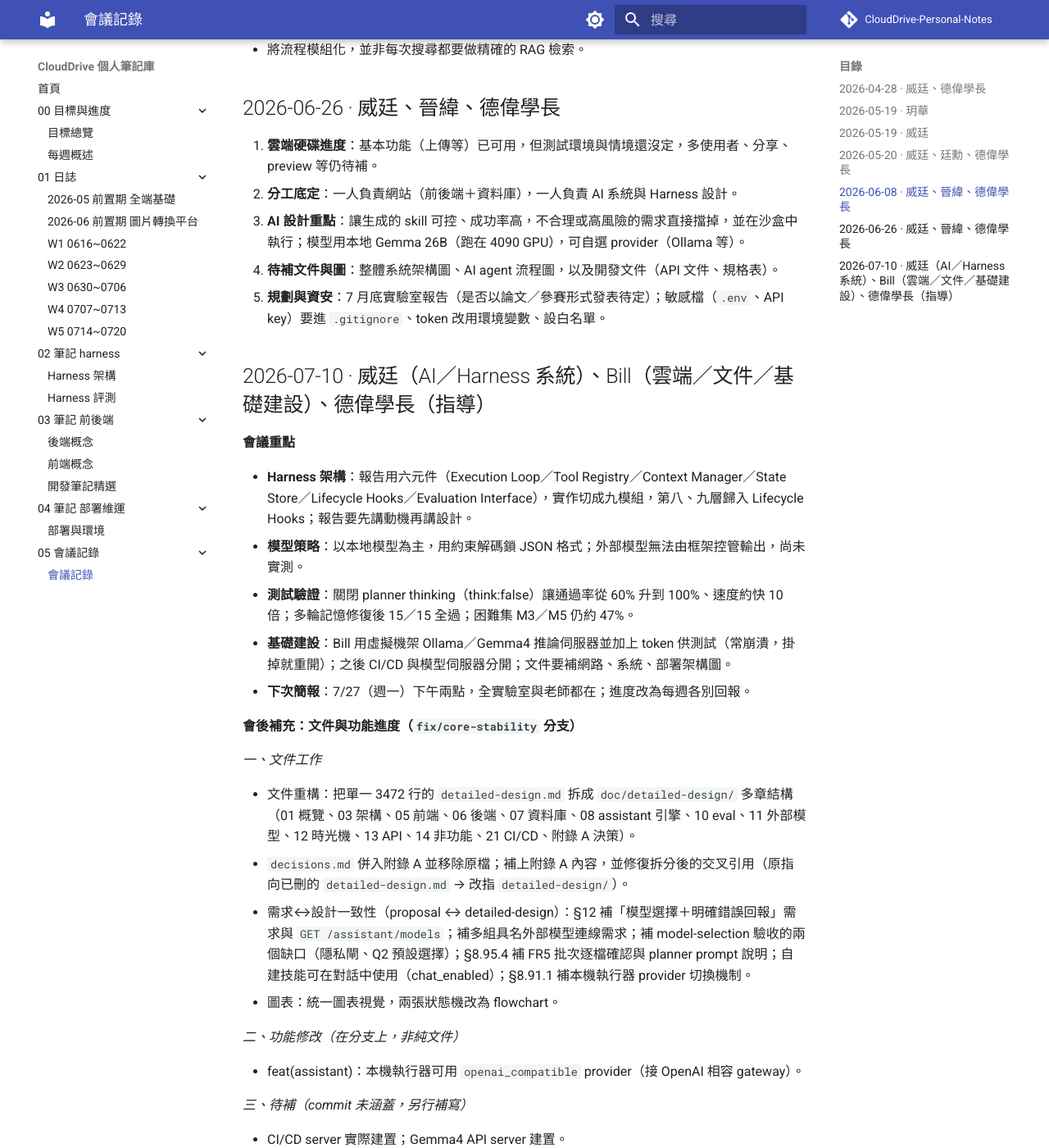
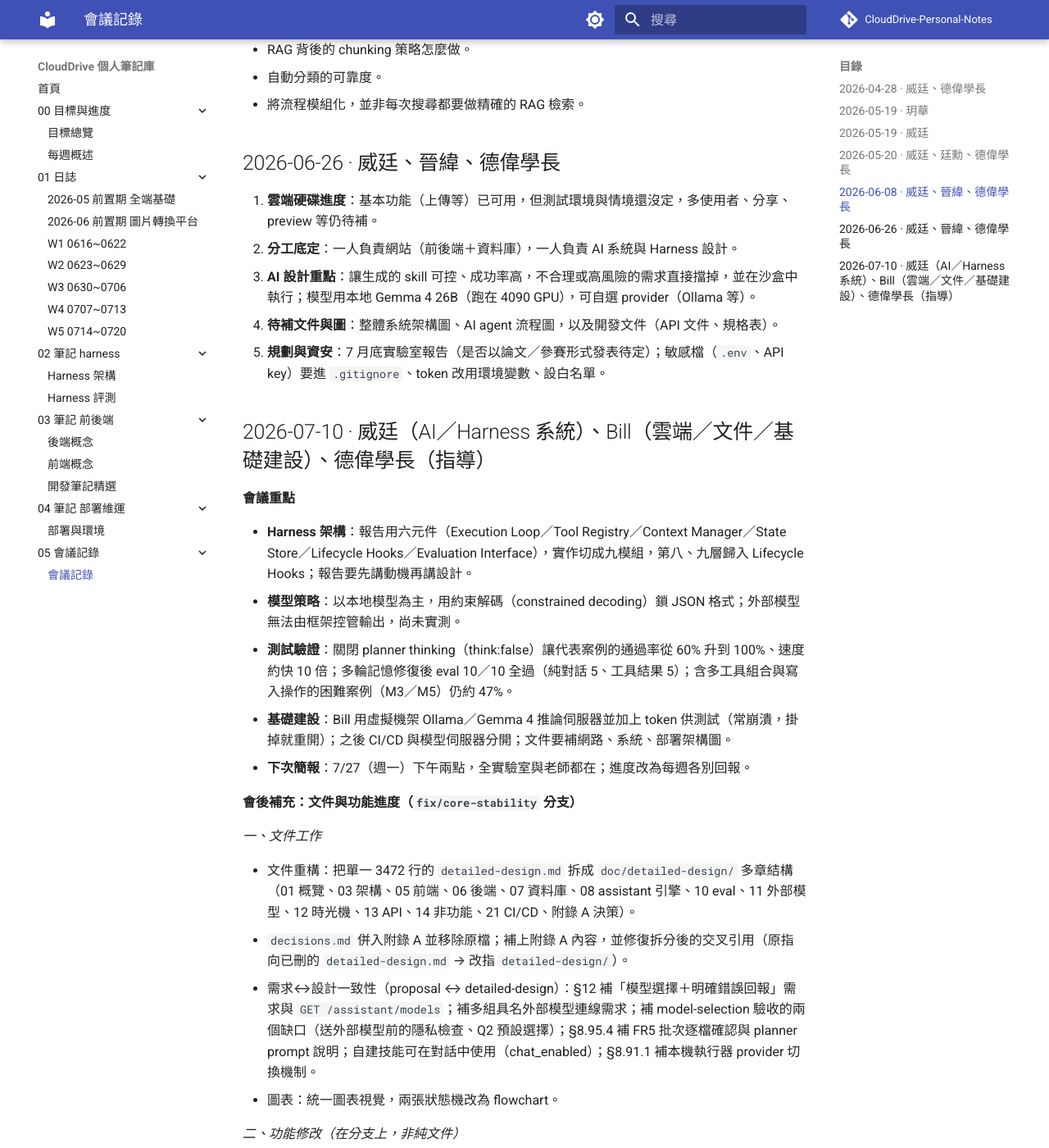
Before and after one commit to alfredshen01/CloudDrive-Personal-Notes, an MkDocs documentation site: the page built from docs/05-會議記錄/會議記錄.md, in a window 1280 px wide and 1400 px high, scrolled down 2775 px. Shown: the whole window at 82% size. Built offline with MkDocs 1.6.1 and Material for MkDocs 9.7.7, drawn with Linux system fonts in a browser that asks for light colours; comment, search, counter and statistics services are not loaded; some of the changed text lies outside the part shown.

Commit message:
docs: 校對 05 會議記錄——數字回源核對＋隱私檢查用詞全庫統一
會議記錄(新檔，兩輪批註):去進度評語、Harness/約束解碼加註、
Gemma 4 26B 補正、多輪記憶 10／10(回源 backend-assistant.md)、
M3／M5 補「多工具且含寫入的困難案例」、代表案例通過率條件、
Part II 標明個人研究題目。

同型預掃:「隱私閘/外送隱私檢查」自創詞全庫統一為「送外部模型
前的隱私檢查」(Harness架構含標題與圖標、index、W5)。
詞表補洞:Substitutions 收「隱私閘/外送隱私檢查」;note-style 規則 3 範例同步。

Co-Authored-By: Claude Opus 4.8 <noreply@anthropic.com>

```diff
--- a/docs/05-會議記錄/會議記錄.md
+++ b/docs/05-會議記錄/會議記錄.md
@@ -39,7 +39,7 @@
 3. **部署架構**：目前用 VPS（DigitalOcean Droplet）自行管理；若改用 PaaS（如 Render、Railway），各服務部署後透過 port 連接即可，管理相對簡單。
 4. **資安**：敏感檔案（`.env`、API key 等）應加入 `.gitignore`，避免上傳到 GitHub。
 5. **HTTPS**：網站上線前應把 HTTP 改為 HTTPS。
-6. **Harness 概念**：了解 Harness 在流程中的角色。
+6. **Harness 概念**：了解 Harness（承載並驅動 AI agent 執行、負責工具調度與流程控制的框架）在流程中的角色。
 7. **專案形式**：考慮以論文形式完成專案，與現有成品做比較分析（後續再議）。
 8. **學習方向**：重心放在部署穩定性、資安、架構等基礎建設的完善。
 9. **專案計畫書**：撰寫一份專案計畫書，規劃開發方向與目標。
@@ -57,6 +57,8 @@
 - 成本：需節制 API token 的用量。
 
 **Part II　LLM Wiki 問題（個人）**
+
+此為個人研究題目，與小組專題（Part I）分開。
 
 *一、摘要式知識庫的使用情境*
 
@@ -82,7 +84,7 @@
 
 1. **雲端硬碟進度**：基本功能（上傳等）已可用，但測試環境與情境還沒定，多使用者、分享、preview 等仍待補。
 2. **分工底定**：一人負責網站（前後端＋資料庫），一人負責 AI 系統與 Harness 設計。
-3. **AI 設計重點**：讓生成的 skill 可控、成功率高，不合理或高風險的需求直接擋掉，並在沙盒中執行；模型用本地 Gemma 26B（跑在 4090 GPU），可自選 provider（Ollama 等）。
+3. **AI 設計重點**：讓生成的 skill 可控、成功率高，不合理或高風險的需求直接擋掉，並在沙盒中執行；模型用本地 Gemma 4 26B（跑在 4090 GPU），可自選 provider（Ollama 等）。
 4. **待補文件與圖**：整體系統架構圖、AI agent 流程圖，以及開發文件（API 文件、規格表）。
 5. **規劃與資安**：7 月底實驗室報告（是否以論文／參賽形式發表待定）；敏感檔（`.env`、API key）要進 `.gitignore`、token 改用環境變數、設白名單。
 
@@ -91,9 +93,9 @@
 **會議重點**
 
 - **Harness 架構**：報告用六元件（Execution Loop／Tool Registry／Context Manager／State Store／Lifecycle Hooks／Evaluation Interface），實作切成九模組，第八、九層歸入 Lifecycle Hooks；報告要先講動機再講設計。
-- **模型策略**：以本地模型為主，用約束解碼鎖 JSON 格式；外部模型無法由框架控管輸出，尚未實測。
-- **測試驗證**：關閉 planner thinking（think:false）讓通過率從 60% 升到 100%、速度約快 10 倍；多輪記憶修復後 15／15 全過；困難集 M3／M5 仍約 47%。
-- **基礎建設**：Bill 用虛擬機架 Ollama／Gemma4 推論伺服器並加上 token 供測試（常崩潰，掛掉就重開）；之後 CI/CD 與模型伺服器分開；文件要補網路、系統、部署架構圖。
+- **模型策略**：以本地模型為主，用約束解碼（constrained decoding）鎖 JSON 格式；外部模型無法由框架控管輸出，尚未實測。
+- **測試驗證**：關閉 planner thinking（think:false）讓代表案例的通過率從 60% 升到 100%、速度約快 10 倍；多輪記憶修復後 eval 10／10 全過（純對話 5、工具結果 5）；含多工具組合與寫入操作的困難案例（M3／M5）仍約 47%。
+- **基礎建設**：Bill 用虛擬機架 Ollama／Gemma 4 推論伺服器並加上 token 供測試（常崩潰，掛掉就重開）；之後 CI/CD 與模型伺服器分開；文件要補網路、系統、部署架構圖。
 - **下次簡報**：7/27（週一）下午兩點，全實驗室與老師都在；進度改為每週各別回報。
 
 **會後補充：文件與功能進度（`fix/core-stability` 分支）**
@@ -102,7 +104,7 @@
 
 - 文件重構：把單一 3472 行的 `detailed-design.md` 拆成 `doc/detailed-design/` 多章結構（01 概覽、03 架構、05 前端、06 後端、07 資料庫、08 assistant 引擎、10 eval、11 外部模型、12 時光機、13 API、14 非功能、21 CI/CD、附錄 A 決策）。
 - `decisions.md` 併入附錄 A 並移除原檔；補上附錄 A 內容，並修復拆分後的交叉引用（原指向已刪的 `detailed-design.md` → 改指 `detailed-design/`）。
-- 需求↔設計一致性（proposal ↔ detailed-design）：§12 補「模型選擇＋明確錯誤回報」需求與 `GET /assistant/models`；補多組具名外部模型連線需求；補 model-selection 驗收的兩個缺口（隱私閘、Q2 預設選擇）；§8.95.4 補 FR5 批次逐檔確認與 planner prompt 說明；自建技能可在對話中使用（chat_enabled）；§8.91.1 補本機執行器 provider 切換機制。
+- 需求↔設計一致性（proposal ↔ detailed-design）：§12 補「模型選擇＋明確錯誤回報」需求與 `GET /assistant/models`；補多組具名外部模型連線需求；補 model-selection 驗收的兩個缺口（送外部模型前的隱私檢查、Q2 預設選擇）；§8.95.4 補 FR5 批次逐檔確認與 planner prompt 說明；自建技能可在對話中使用（chat_enabled）；§8.91.1 補本機執行器 provider 切換機制。
 - 圖表：統一圖表視覺，兩張狀態機改為 flowchart。
 
 *二、功能修改（在分支上，非純文件）*
@@ -111,7 +113,7 @@
 
 *三、待補（commit 未涵蓋，另行補寫）*
 
-- CI/CD server 實際建置；Gemma4 API server 建置。
+- CI/CD server 實際建置；Gemma 4 API server 建置。
 
 **預計後續工作**
 
```
Also changed, not shown: other parts of docs/05-會議記錄/會議記錄.md (+1 -1 lines), docs/01-日誌/W5-0714~0720.md (+1 -1 lines), docs/02-筆記-harness/Harness架構.md (+6 -6 lines), docs/index.md (+1 -1 lines).
